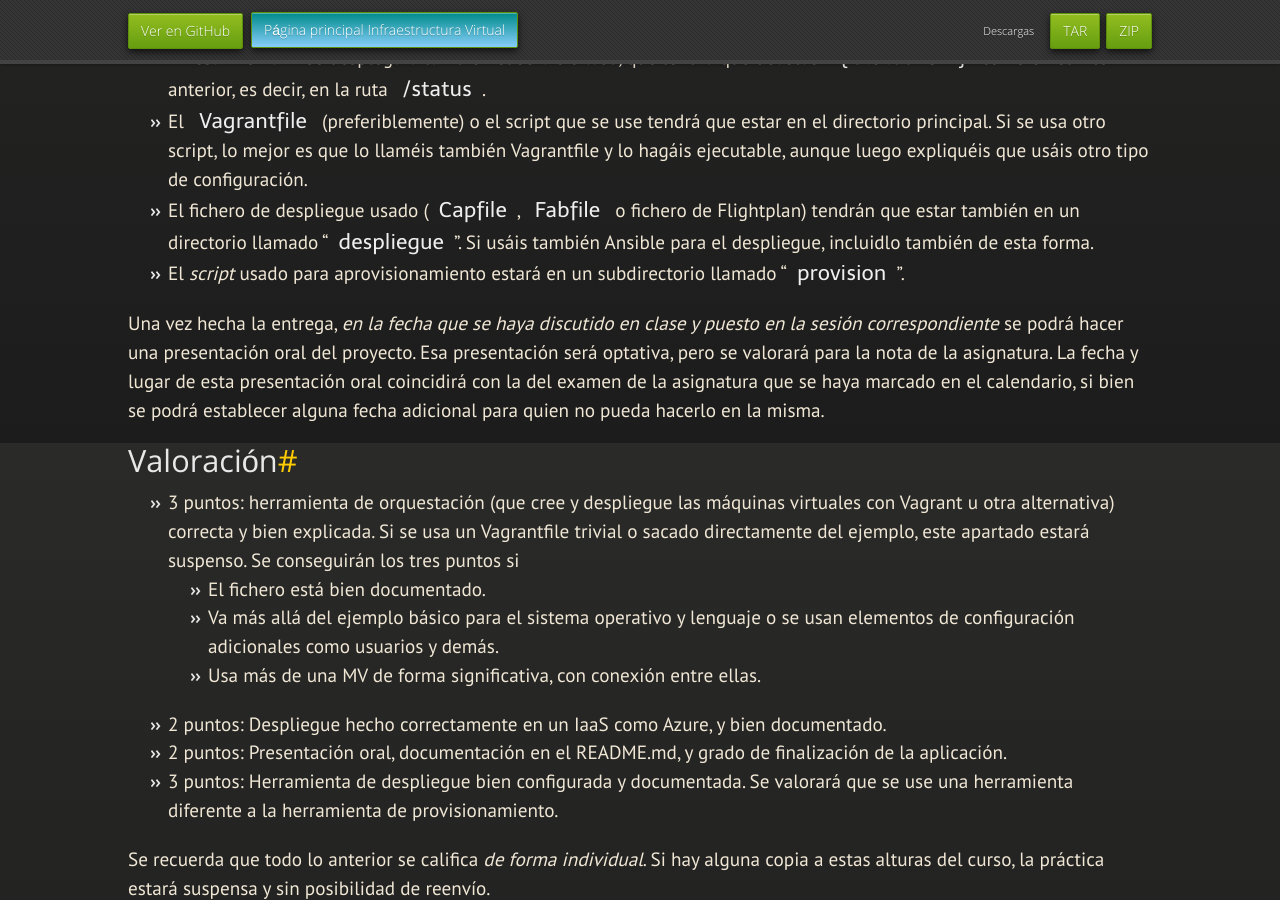
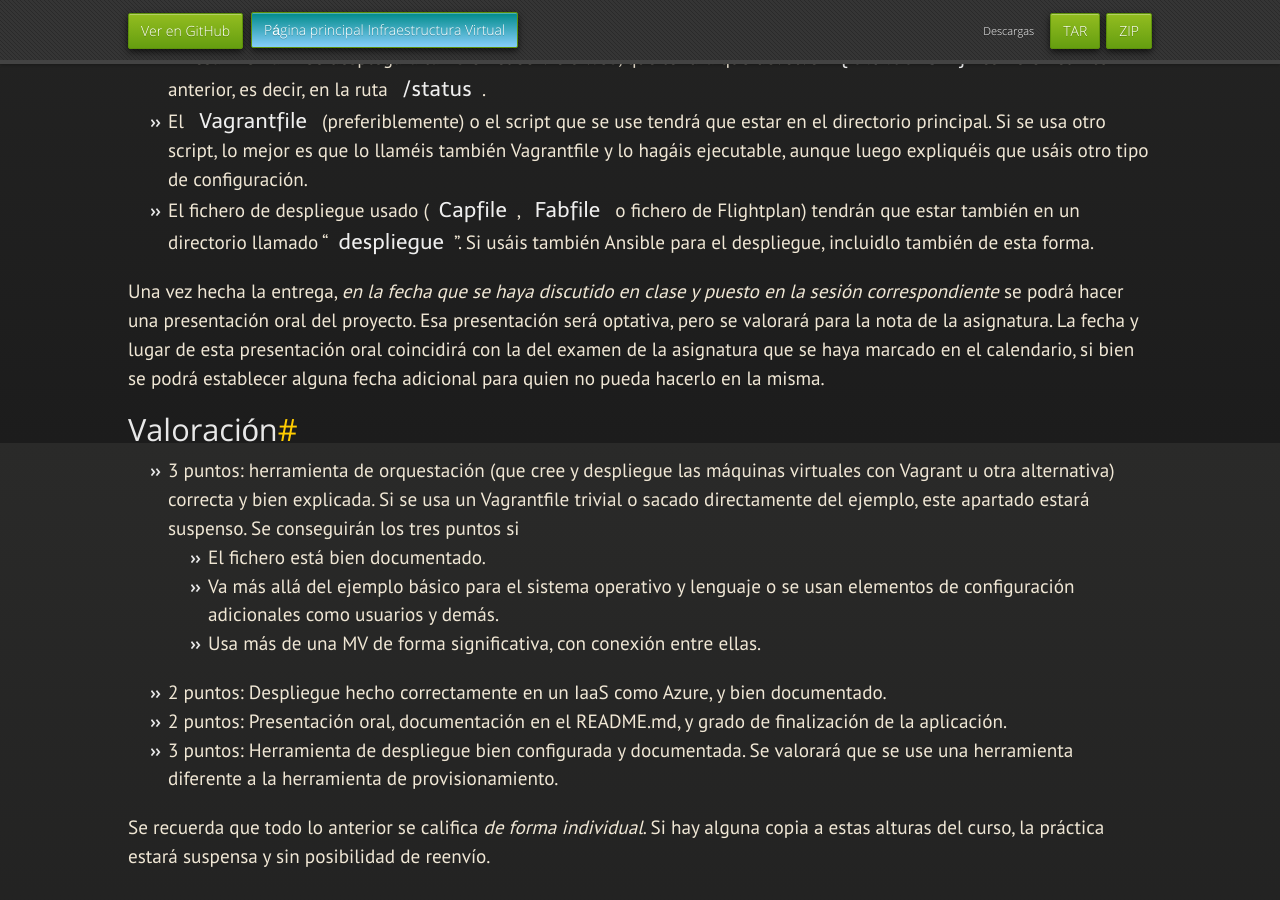
Before and after one commit to JJ/IV, a Jekyll site: the page built from documentos/proyecto/7.Final.md, in a window 1280 px wide and 900 px high, scrolled down 1357 px. Built offline with Jekyll 4.4.1, drawn with Linux system fonts in a browser that asks for light colours; nearby versions of some CDN libraries; some web fonts are replaced; our own code applies the rules of GitHub Pages for plain Markdown files.

Commit message:
Sync documentos/proyecto/7.Final.md de master a gh-pages

```diff
--- a/documentos/proyecto/7.Final.md
+++ b/documentos/proyecto/7.Final.md
@@ -83,8 +83,6 @@ Despliegue final: IP_o_nombre
   Flightplan) tendrán que estar también en un directorio llamado
   "`despliegue`". Si usáis también Ansible para el despliegue,
   incluidlo también de esta forma.
-* El *script* usado para aprovisionamiento estará en un subdirectorio
-  llamado "`provision`".
 
 Una vez hecha la entrega, *en la fecha que se haya discutido en clase
 y puesto en la sesión correspondiente* se podrá hacer una presentación
```
